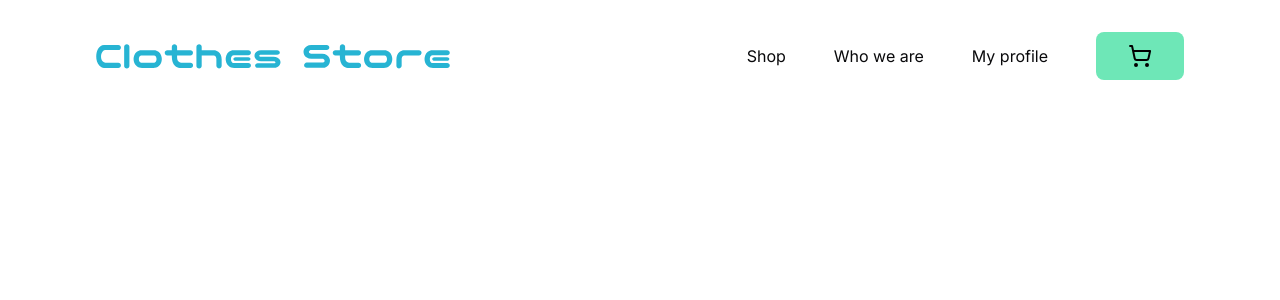
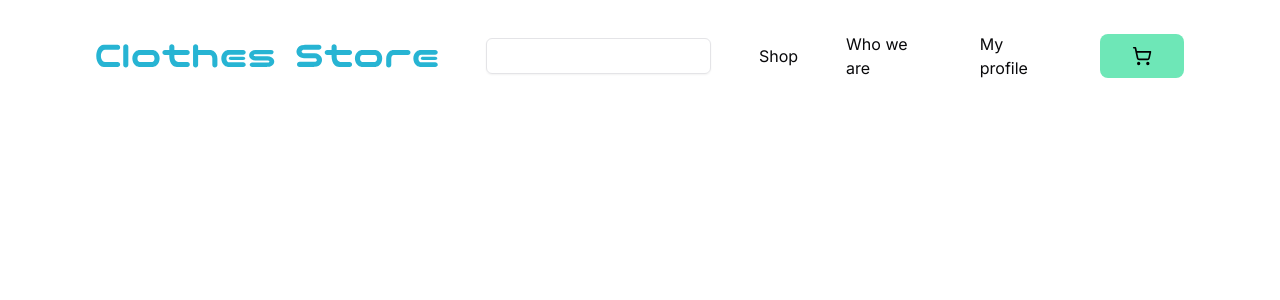
Before and after one commit to nalbertysales/clothes-store-with-nextjs, a Next.js app: page / in a window 1280 px wide. Shown: the top 300 px of the page. Built offline with nearby package versions, Linux system fonts and the light colour scheme.

Commit message:
feat: add search input to Header component

```diff
--- a/src/app/components/Header.tsx
+++ b/src/app/components/Header.tsx
@@ -1,12 +1,18 @@
+import { Input } from "./ui/input";
+
 const Header = () => {
   return (
     <>
-      <header className="h-28 w-full flex justify-between px-24 items-center">
+      <header className="h-28 w-full flex justify-between px-24 items-center gap-12">
         <div>
           <img src="/Clothes-Store-logo.svg" alt="Clothes Store" />
         </div>
 
         <ul className="flex gap-12 items-center">
+          <li>
+            <Input className="" />
+          </li>
+
           <li>Shop</li>
 
           <li>Who we are</li>
```
Also changed, not shown: components.json.
